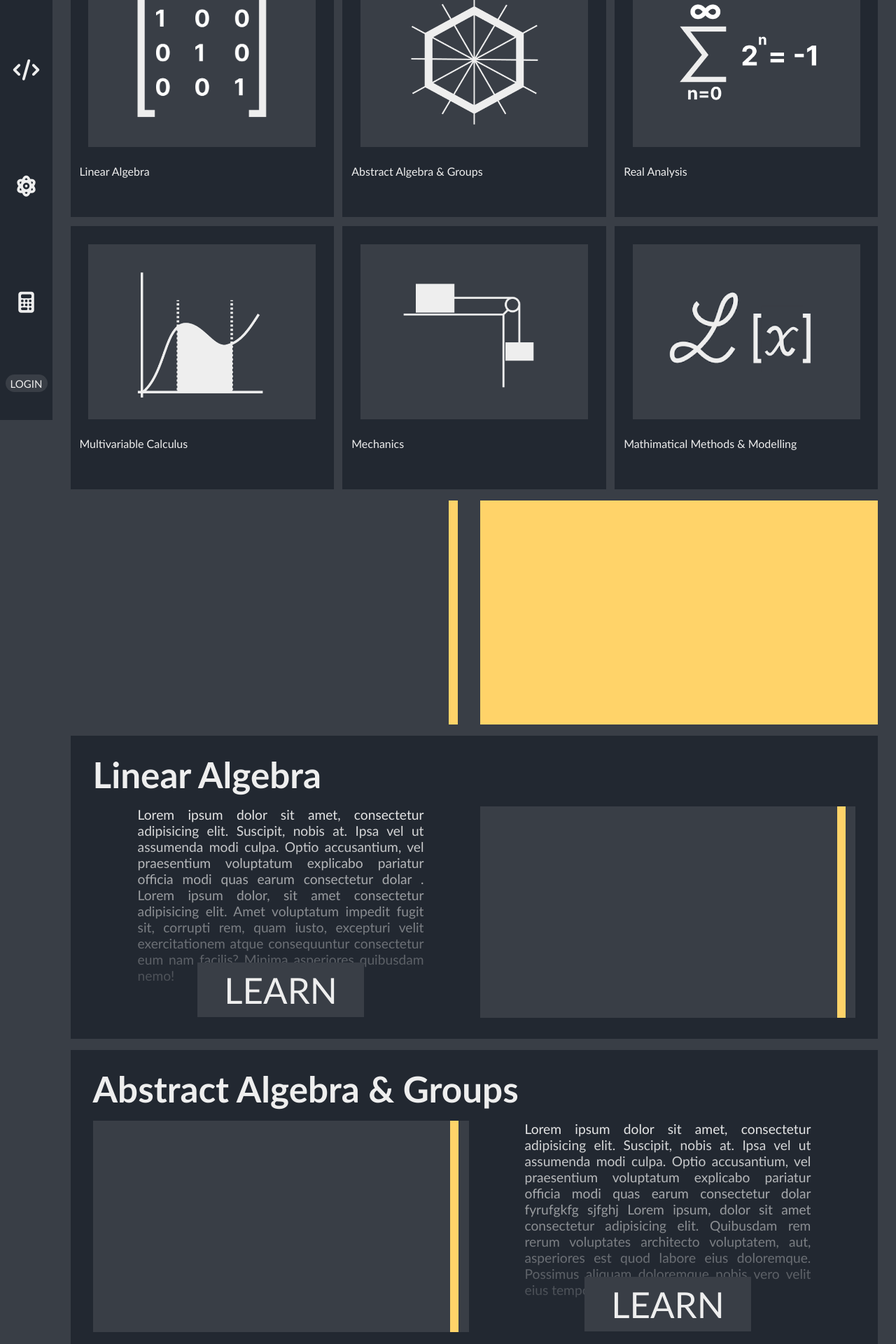
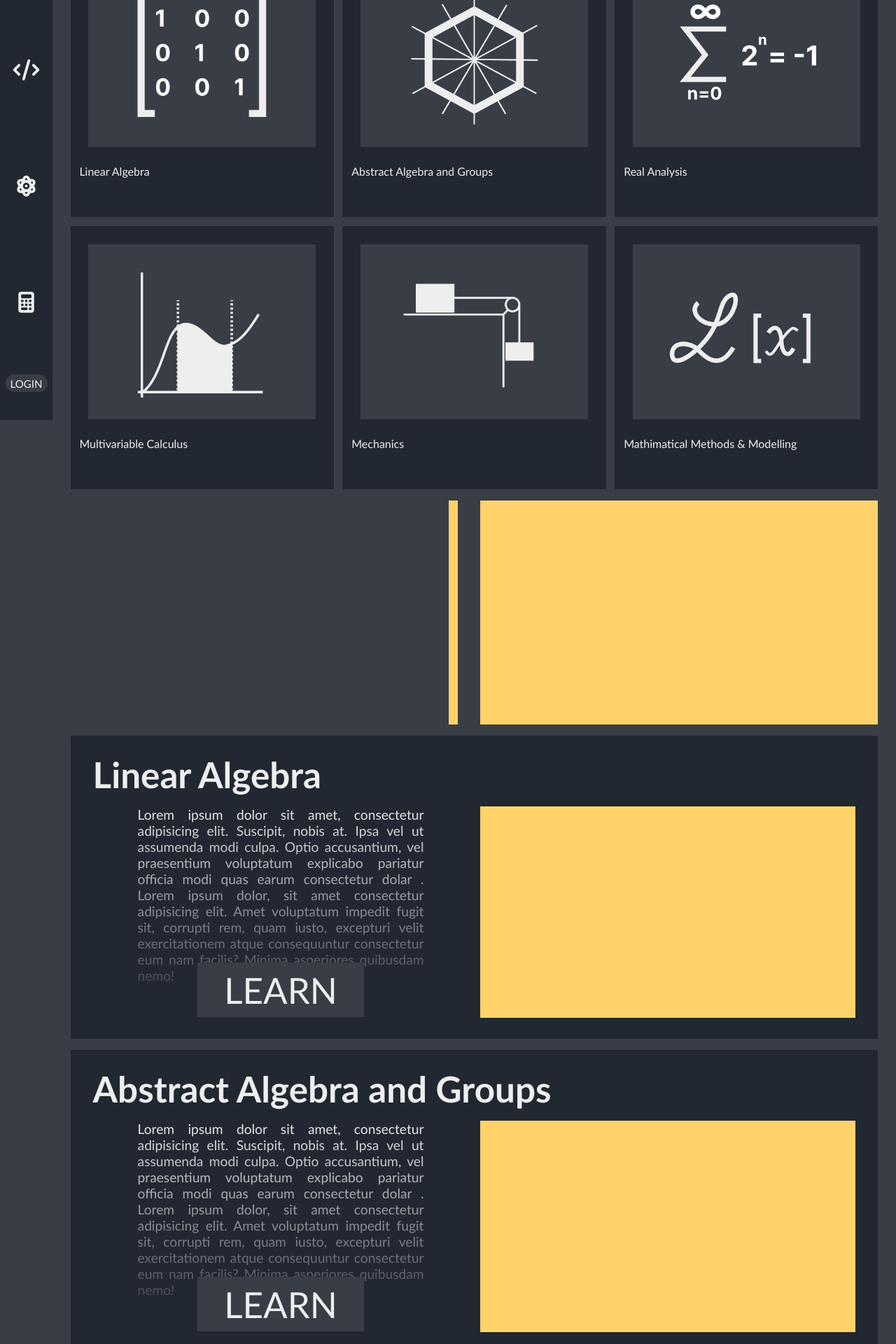
Before and after one commit to SeeleyX/Anwers, a Django app: page /learn/maths/ in a window 1280 px wide. Shown: the part 200-2120 px from the top of the page at 70% size. Run offline with Django 4.2, Linux system fonts and the light colour scheme; some libraries are stand-ins or nearby versions.

Commit message:
django templates

```diff
--- a/website/anwers/urls.py
+++ b/website/anwers/urls.py
@@ -24,7 +24,7 @@ urlpatterns = [
     path('learn/', include('learn.urls')),
     path('physics/', include('learn.urls')),
     path('maths/', include('learn.urls')),
-    path('astronomy/', include('learn.urls')),
+    path('computerScience/', include('learn.urls')),
     path('maths/linear_algebra', include('learn.urls')),
     path('admin/', admin.site.urls),
 ] + static(settings.MEDIA_URL, document_root=settings.MEDIA_ROOT) + static(settings.STATIC_URL, document_root=settings.STATIC_ROOT)
--- a/website/learn/urls.py
+++ b/website/learn/urls.py
@@ -7,7 +7,7 @@ app_name = 'learn'
 urlpatterns = [
 	path('', views.learn_base, name="learn_base"),
 	path('maths/', views.maths, name='maths'),
-	path('astronomy/', views.astronomy, name='astronomy'),
+	path('computerScience/', views.computerScience, name='computerScience'),
 	path('physics/', views.physics, name='physics'),
 	path('maths/linear_algebra', views.maths_linear_algebra, name='linear algebra'),
 ]
--- a/website/learn/views.py
+++ b/website/learn/views.py
@@ -6,26 +6,141 @@ from django.urls import reverse
 
 from django.template import loader
 
+
 def index(request):
 	context_dict = {}
 	return render(request, 'learn/index.html', context=context_dict)
 
-def astronomy(request):
-	context_dict = {}
-	return render(request, 'learn/astronomy.html', context=context_dict)
-
 def physics(request):
 	context_dict = {
+
 		'topic_title': 'Physics',
+		'topic': 1,
+		'index': 'phys',
+
+		'sub_topics': [
+		{
+        'title': 'Thermal Physics',
+        'image': 'Thermal',
+        'description': 'Lorem ipsum dolor sit amet, consectetur adipisicing elit. Suscipit, nobis at. Ipsa vel ut assumenda modi culpa. Optio accusantium, vel praesentium voluptatum explicabo pariatur officia modi quas earum consectetur dolar . Lorem ipsum dolor, sit amet consectetur adipisicing elit. Amet voluptatum impedit fugit sit, corrupti rem, quam iusto, excepturi velit exercitationem atque consequuntur consectetur eum nam facilis? Minima asperiores quibusdam nemo!',
+      	},
+      	{
+        'title': 'Newtonian Dynamics',
+        'image': 'Newtonian',
+        'description': 'Lorem ipsum dolor sit amet, consectetur adipisicing elit. Suscipit, nobis at. Ipsa vel ut assumenda modi culpa. Optio accusantium, vel praesentium voluptatum explicabo pariatur officia modi quas earum consectetur dolar . Lorem ipsum dolor, sit amet consectetur adipisicing elit. Amet voluptatum impedit fugit sit, corrupti rem, quam iusto, excepturi velit exercitationem atque consequuntur consectetur eum nam facilis? Minima asperiores quibusdam nemo!',
+     	},
+      	{
+        'title': 'Oscillating Systems',
+        'image': 'Oscillating_Systems',
+        'description': 'Lorem ipsum dolor sit amet, consectetur adipisicing elit. Suscipit, nobis at. Ipsa vel ut assumenda modi culpa. Optio accusantium, vel praesentium voluptatum explicabo pariatur officia modi quas earum consectetur dolar . Lorem ipsum dolor, sit amet consectetur adipisicing elit. Amet voluptatum impedit fugit sit, corrupti rem, quam iusto, excepturi velit exercitationem atque consequuntur consectetur eum nam facilis? Minima asperiores quibusdam nemo!',
+      	},
+      	{
+        'title': 'Electricity and Magnetism',
+        'image': 'Electricity',
+        'description': 'Lorem ipsum dolor sit amet, consectetur adipisicing elit. Suscipit, nobis at. Ipsa vel ut assumenda modi culpa. Optio accusantium, vel praesentium voluptatum explicabo pariatur officia modi quas earum consectetur dolar . Lorem ipsum dolor, sit amet consectetur adipisicing elit. Amet voluptatum impedit fugit sit, corrupti rem, quam iusto, excepturi velit exercitationem atque consequuntur consectetur eum nam facilis? Minima asperiores quibusdam nemo!',
+      	},
+      	{
+        'title': 'Physics of Solids',
+        'image': 'POS',
+        'description': 'Lorem ipsum dolor sit amet, consectetur adipisicing elit. Suscipit, nobis at. Ipsa vel ut assumenda modi culpa. Optio accusantium, vel praesentium voluptatum explicabo pariatur officia modi quas earum consectetur dolar . Lorem ipsum dolor, sit amet consectetur adipisicing elit. Amet voluptatum impedit fugit sit, corrupti rem, quam iusto, excepturi velit exercitationem atque consequuntur consectetur eum nam facilis? Minima asperiores quibusdam nemo!',
+      	},
+      	{
+        'title': 'Nuclear and Particle Physics',
+        'image': 'NPP',
+        'description': 'Lorem ipsum dolor sit amet, consectetur adipisicing elit. Suscipit, nobis at. Ipsa vel ut assumenda modi culpa. Optio accusantium, vel praesentium voluptatum explicabo pariatur officia modi quas earum consectetur dolar . Lorem ipsum dolor, sit amet consectetur adipisicing elit. Amet voluptatum impedit fugit sit, corrupti rem, quam iusto, excepturi velit exercitationem atque consequuntur consectetur eum nam facilis? Minima asperiores quibusdam nemo!',
+     	},
+      	{
+        'title': 'Optics',
+        'image': 'Optics',
+        'description': 'Lorem ipsum dolor sit amet, consectetur adipisicing elit. Suscipit, nobis at. Ipsa vel ut assumenda modi culpa. Optio accusantium, vel praesentium voluptatum explicabo pariatur officia modi quas earum consectetur dolar . Lorem ipsum dolor, sit amet consectetur adipisicing elit. Amet voluptatum impedit fugit sit, corrupti rem, quam iusto, excepturi velit exercitationem atque consequuntur consectetur eum nam facilis? Minima asperiores quibusdam nemo!',
+      	},
+      	{
+        'title': 'Quantum and Classical Waves',
+        'image': 'Quantum_Waves',
+        'description': 'Lorem ipsum dolor sit amet, consectetur adipisicing elit. Suscipit, nobis at. Ipsa vel ut assumenda modi culpa. Optio accusantium, vel praesentium voluptatum explicabo pariatur officia modi quas earum consectetur dolar . Lorem ipsum dolor, sit amet consectetur adipisicing elit. Amet voluptatum impedit fugit sit, corrupti rem, quam iusto, excepturi velit exercitationem atque consequuntur consectetur eum nam facilis? Minima asperiores quibusdam nemo!',
+      	}]
 	}
 	return render(request, 'learn/topic.html', context=context_dict)
 
+
 def maths(request):
-	context_dict = {}
-	return render(request, 'learn/maths.html', context=context_dict)
+	context_dict = {
+
+		'topic_title': 'Maths',
+		'topic': 2,
+		'index': 'maths',
+
+		'sub_topics': [
+		{
+        'title': 'Linear Algebra',
+        'image': 'Linear_Algebra',
+        'description': 'Lorem ipsum dolor sit amet, consectetur adipisicing elit. Suscipit, nobis at. Ipsa vel ut assumenda modi culpa. Optio accusantium, vel praesentium voluptatum explicabo pariatur officia modi quas earum consectetur dolar . Lorem ipsum dolor, sit amet consectetur adipisicing elit. Amet voluptatum impedit fugit sit, corrupti rem, quam iusto, excepturi velit exercitationem atque consequuntur consectetur eum nam facilis? Minima asperiores quibusdam nemo!',
+      	},
+      	{
+        'title': 'Abstract Algebra and Groups',
+        'image': 'Abstract_Algebra',
+        'description': 'Lorem ipsum dolor sit amet, consectetur adipisicing elit. Suscipit, nobis at. Ipsa vel ut assumenda modi culpa. Optio accusantium, vel praesentium voluptatum explicabo pariatur officia modi quas earum consectetur dolar . Lorem ipsum dolor, sit amet consectetur adipisicing elit. Amet voluptatum impedit fugit sit, corrupti rem, quam iusto, excepturi velit exercitationem atque consequuntur consectetur eum nam facilis? Minima asperiores quibusdam nemo!',
+     	},
+      	{
+        'title': 'Real Analysis',
+        'image': 'Real_Analysis',
+        'description': 'Lorem ipsum dolor sit amet, consectetur adipisicing elit. Suscipit, nobis at. Ipsa vel ut assumenda modi culpa. Optio accusantium, vel praesentium voluptatum explicabo pariatur officia modi quas earum consectetur dolar . Lorem ipsum dolor, sit amet consectetur adipisicing elit. Amet voluptatum impedit fugit sit, corrupti rem, quam iusto, excepturi velit exercitationem atque consequuntur consectetur eum nam facilis? Minima asperiores quibusdam nemo!',
+      	},
+      	{
+        'title': 'Multivariable Calculus',
+        'image': 'Multivariable_Calculus',
+        'description': 'Lorem ipsum dolor sit amet, consectetur adipisicing elit. Suscipit, nobis at. Ipsa vel ut assumenda modi culpa. Optio accusantium, vel praesentium voluptatum explicabo pariatur officia modi quas earum consectetur dolar . Lorem ipsum dolor, sit amet consectetur adipisicing elit. Amet voluptatum impedit fugit sit, corrupti rem, quam iusto, excepturi velit exercitationem atque consequuntur consectetur eum nam facilis? Minima asperiores quibusdam nemo!',
+      	},
+      	{
+        'title': 'Mechanics',
+        'image': 'Mechanics',
+        'description': 'Lorem ipsum dolor sit amet, consectetur adipisicing elit. Suscipit, nobis at. Ipsa vel ut assumenda modi culpa. Optio accusantium, vel praesentium voluptatum explicabo pariatur officia modi quas earum consectetur dolar . Lorem ipsum dolor, sit amet consectetur adipisicing elit. Amet voluptatum impedit fugit sit, corrupti rem, quam iusto, excepturi velit exercitationem atque consequuntur consectetur eum nam facilis? Minima asperiores quibusdam nemo!',
+      	},
+      	{
+        'title': 'Mathimatical Methods & Modelling',
+        'image': 'Mathematical_Models',
+        'description': 'Lorem ipsum dolor sit amet, consectetur adipisicing elit. Suscipit, nobis at. Ipsa vel ut assumenda modi culpa. Optio accusantium, vel praesentium voluptatum explicabo pariatur officia modi quas earum consectetur dolar . Lorem ipsum dolor, sit amet consectetur adipisicing elit. Amet voluptatum impedit fugit sit, corrupti rem, quam iusto, excepturi velit exercitationem atque consequuntur consectetur eum nam facilis? Minima asperiores quibusdam nemo!',
+     	}]
+	}
+	return render(request, 'learn/topic.html', context=context_dict)
+
+
+def computerScience(request):
+	context_dict = {
+
+		'topic_title': 'Computer Science',
+		'topic': 3,
+		'index': 'comp',
+
+		'sub_topics': [
+		{
+        'title': 'Text as Data',
+        'image': 'Linear_Algebra',
+        'description': 'Lorem ipsum dolor sit amet, consectetur adipisicing elit. Suscipit, nobis at. Ipsa vel ut assumenda modi culpa. Optio accusantium, vel praesentium voluptatum explicabo pariatur officia modi quas earum consectetur dolar . Lorem ipsum dolor, sit amet consectetur adipisicing elit. Amet voluptatum impedit fugit sit, corrupti rem, quam iusto, excepturi velit exercitationem atque consequuntur consectetur eum nam facilis? Minima asperiores quibusdam nemo!',
+      	},
+      	{
+        'title': 'Programming Languages',
+        'image': 'Programming_Languages',
+        'description': 'Lorem ipsum dolor sit amet, consectetur adipisicing elit. Suscipit, nobis at. Ipsa vel ut assumenda modi culpa. Optio accusantium, vel praesentium voluptatum explicabo pariatur officia modi quas earum consectetur dolar . Lorem ipsum dolor, sit amet consectetur adipisicing elit. Amet voluptatum impedit fugit sit, corrupti rem, quam iusto, excepturi velit exercitationem atque consequuntur consectetur eum nam facilis? Minima asperiores quibusdam nemo!',
+     	},
+      	{
+        'title': 'Data-Fundementals',
+        'image': 'Real_Analysis',
+        'description': 'Lorem ipsum dolor sit amet, consectetur adipisicing elit. Suscipit, nobis at. Ipsa vel ut assumenda modi culpa. Optio accusantium, vel praesentium voluptatum explicabo pariatur officia modi quas earum consectetur dolar . Lorem ipsum dolor, sit amet consectetur adipisicing elit. Amet voluptatum impedit fugit sit, corrupti rem, quam iusto, excepturi velit exercitationem atque consequuntur consectetur eum nam facilis? Minima asperiores quibusdam nemo!',
+      	},
+      	{
+        'title': 'Algorithmics',
+        'image': 'Multivariable_Calculus',
+        'description': 'Lorem ipsum dolor sit amet, consectetur adipisicing elit. Suscipit, nobis at. Ipsa vel ut assumenda modi culpa. Optio accusantium, vel praesentium voluptatum explicabo pariatur officia modi quas earum consectetur dolar . Lorem ipsum dolor, sit amet consectetur adipisicing elit. Amet voluptatum impedit fugit sit, corrupti rem, quam iusto, excepturi velit exercitationem atque consequuntur consectetur eum nam facilis? Minima asperiores quibusdam nemo!',
+      	}]
+	}
+	return render(request, 'learn/topic.html', context=context_dict)
+
+
 
 def learn_base(request):
 	return redirect("/")
+
 
 def maths_linear_algebra(request):
 	context_dict = {
--- a/website/templates/learn/base.html
+++ b/website/templates/learn/base.html
@@ -29,10 +29,10 @@
 
 					<ul class="nav-list">
                         <a href="{% url 'learn:learn_base' %}" id="Home"><i class="fa-solid fa-font" id="Home"></i></a>
-						<li class="nav-bar-button"><i class="fa-solid fa-code logo" id="bracket"></i><a class="title-slide" href="{% url 'learn:astronomy' %}">Computing Science</a></li>
+						<li class="nav-bar-button"><i class="fa-solid fa-code logo" id="bracket"></i><a class="title-slide" href="{% url 'learn:computerScience' %}">Computing Science</a></li>
 						<li class="nav-bar-button"><i class="fa-solid fa-atom logo" id="atom" ></i><a class="title-slide" href="{% url 'learn:physics' %}">Physics</a></li>
 						<li class="nav-bar-button"><i class="fa-solid fa-calculator logo" id="calc" ></i><a class="title-slide" href="{% url 'learn:maths' %}">Maths</a></li>
-                        <a href="{% url 'learn:astronomy' %}" id="logIn">LOGIN</a>
+                        <a href="{% url 'learn:computerScience' %}" id="logIn">LOGIN</a>
 					</ul>
 				</div>
 			</div>
--- a/website/templates/learn/maths.html
+++ /dev/null
@@ -1,112 +0,0 @@
-{% extends 'learn/base.html' %}
-{% load static %}
-
-{% block title_block %}
-	Maths
-{% endblock %}
-
-{% block body_block %}
-	<div class="grid-container">
-		<div class="topic-title grid-col-span-2"><h1>Maths</h1></div>
-		<div class="index_maths grid-col-span-2 ">
-			<a class="sub-sub" href="{% url 'learn:linear algebra' %}"><img src="/static/Images/Linear_Algebra.png"><p>Linear Algebra</p></a>
-			<a class="sub-sub" href="#Abstract-Algebra"><img src="/static/Images/Abstract_Algebra.png"><p>Abstract Algebra & Groups</p></a>
-			<a class="sub-sub" href="#Real-Analysis"><img src="/static/Images/Real_Analysis.png"><p>Real Analysis</p></a>
-			<a class="sub-sub" href="#Multivariable-Calculus"><img src="/static/Images/Multivariable_Calculus.png"><p>Multivariable Calculus</p></a>
-			<a class="sub-sub" href="#Mechanics"><img src="/static/Images/Mechanics.png"><p>Mechanics</p></a>
-			<a class="sub-sub" href="#Mathematical-Methods"><img src="/static/Images//Mathematical_Models.png"><p>Mathimatical Methods & Modelling</p></a>
-		</div>
-		<div class=" media-scroller" id="pop-videos">
-			<div class="media-element"></div>
-			<div class="media-element" ></div>
-			<div class="media-element"></div>
-			<div class="media-element"></div>
-			<div class="media-element"></div>
-		</div>
-		<div id="forum"></div>
-		<div id="Linear-Algebra"class="sub-topic grid-col-span-2">
-			<h2>Linear Algebra</h2>
-			<div id="pre-learn">
-				<a href="{% url 'learn:linear algebra' %}"><p>LEARN</p></a>
-				<p class="description">Lorem ipsum dolor sit amet, consectetur adipisicing elit. Suscipit, nobis at. Ipsa vel ut assumenda modi culpa. Optio accusantium, vel praesentium voluptatum explicabo pariatur officia modi quas earum consectetur dolar . Lorem ipsum dolor, sit amet consectetur adipisicing elit. Amet voluptatum impedit fugit sit, corrupti rem, quam iusto, excepturi velit exercitationem atque consequuntur consectetur eum nam facilis? Minima asperiores quibusdam nemo!</p>
-			</div>
-			<div id="suggest-vid" class="media-scroller">
-				<div class="media-element"></div>
-				<div class="media-element" ></div>
-				<div class="media-element"></div>
-				<div class="media-element"></div>
-				<div class="media-element"></div>
-			</div>
-		</div>
-		<div id="Abstract-Algebra" class="sub-topic grid-col-span-2">
-			<h2>Abstract Algebra & Groups</h2>
-			<div id="suggest-vid" class="media-scroller">
-				<div class="media-element"></div>
-				<div class="media-element" ></div>
-				<div class="media-element"></div>
-				<div class="media-element"></div>
-				<div class="media-element"></div>
-			</div>
-			<div id="pre-learn">
-				<a href="#"><p>LEARN</p></a>
-				<p class="description">Lorem ipsum dolor sit amet, consectetur adipisicing elit. Suscipit, nobis at. Ipsa vel ut assumenda modi culpa. Optio accusantium, vel praesentium voluptatum explicabo pariatur officia modi quas earum consectetur dolar fyrufgkfg sjfghj Lorem ipsum, dolor sit amet consectetur adipisicing elit. Quibusdam rem rerum voluptates architecto voluptatem, aut, asperiores est quod labore eius doloremque. Possimus aliquam doloremque nobis vero velit eius tempora rem..</p>
-			</div>
-		</div>
-		<div id="Real-Analysis" class="sub-topic grid-col-span-2">
-			<h2>Real Analysis</h2>
-			<div id="pre-learn">
-				<a href="#"><p>LEARN</p></a>
-				<p class="description">Lorem ipsum dolor sit amet, consectetur adipisicing elit. Suscipit, nobis at. Ipsa vel ut assumenda modi culpa. Optio accusantium, vel praesentium voluptatum explicabo pariatur officia modi quas earum consectetur dolar fyrufgkfg sjfghj Lorem ipsum, dolor sit amet consectetur adipisicing elit. Quibusdam rem rerum voluptates architecto voluptatem, aut, asperiores est quod labore eius doloremque. Possimus aliquam doloremque nobis vero velit eius tempora rem..</p>
-			</div>
-			<div id="suggest-vid" class="media-scroller">
-				<div class="media-element"></div>
-				<div class="media-element" ></div>
-				<div class="media-element"></div>
-				<div class="media-element"></div>
-				<div class="media-element"></div>
-			</div>
-		</div>
-		<div id="Multivariable-Calculus"class="sub-topic grid-col-span-2">
-			<h2>Multivariable Calculus</h2>
-			<div id="suggest-vid" class="media-scroller">
-				<div class="media-element"></div>
-				<div class="media-element" ></div>
-				<div class="media-element"></div>
-				<div class="media-element"></div>
-				<div class="media-element"></div>
-			</div>
-			<div id="pre-learn">
-				<a href="#"><p>LEARN</p></a>
-				<p class="description">Lorem ipsum dolor sit amet, consectetur adipisicing elit. Suscipit, nobis at. Ipsa vel ut assumenda modi culpa. Optio accusantium, vel praesentium voluptatum explicabo pariatur officia modi quas earum consectetur dolar fyrufgkfg sjfghj Lorem ipsum, dolor sit amet consectetur adipisicing elit. Quibusdam rem rerum voluptates architecto voluptatem, aut, asperiores est quod labore eius doloremque. Possimus aliquam doloremque nobis vero velit eius tempora rem..</p>
-			</div>
-		</div>
-		<div id="Mechanics" class="sub-topic grid-col-span-2">
-			<h2>Mechanics</h2>
-			<div id="pre-learn">
-				<a href="#"><p>LEARN</p></a>
-				<p class="description">Lorem ipsum dolor sit amet, consectetur adipisicing elit. Suscipit, nobis at. Ipsa vel ut assumenda modi culpa. Optio accusantium, vel praesentium voluptatum explicabo pariatur officia modi quas earum consectetur dolar fyrufgkfg sjfghj Lorem ipsum, dolor sit amet consectetur adipisicing elit. Quibusdam rem rerum voluptates architecto voluptatem, aut, asperiores est quod labore eius doloremque. Possimus aliquam doloremque nobis vero velit eius tempora rem..</p>
-			</div>
-			<div id="suggest-vid" class="media-scroller">
-				<div class="media-element"></div>
-				<div class="media-element" ></div>
-				<div class="media-element"></div>
-				<div class="media-element"></div>
-				<div class="media-element"></div>
-			</div>
-		</div>
-		<div id="Mathematical-Methods"class="sub-topic grid-col-span-2">
-			<h2>Mathimatical Methods & Modelling</h2>
-			<div id="suggest-vid" class="media-scroller">
-				<div class="media-element"></div>
-				<div class="media-element" ></div>
-				<div class="media-element"></div>
-				<div class="media-element"></div>
-				<div class="media-element"></div>
-			</div>
-			<div id="pre-learn">
-				<a href="#"><p>LEARN</p></a>
-				<p class="description">Lorem ipsum dolor sit amet, consectetur adipisicing elit. Suscipit, nobis at. Ipsa vel ut assumenda modi culpa. Optio accusantium, vel praesentium voluptatum explicabo pariatur officia modi quas earum consectetur dolar fyrufgkfg sjfghj Lorem ipsum, dolor sit amet consectetur adipisicing elit. Quibusdam rem rerum voluptates architecto voluptatem, aut, asperiores est quod labore eius doloremque. Possimus aliquam doloremque nobis vero velit eius tempora rem..</p>
-			</div>
-		</div>
-	</div>
-{% endblock %}
```
Also changed, not shown: website/templates/learn/astronomy.html (deleted, +0 -82 lines), website/templates/learn/physics.html (deleted, +0 -142 lines), website/templates/learn/topic.html (added, +56 -0 lines).
